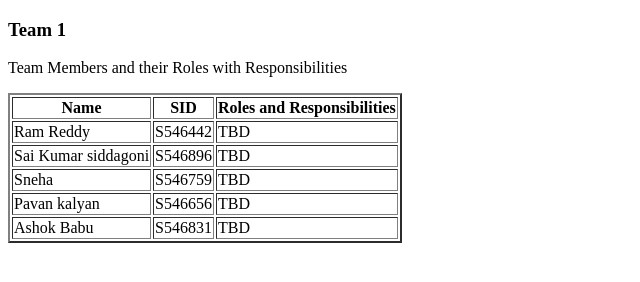
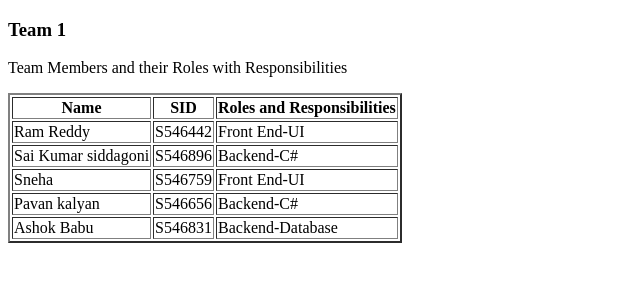
Before and after one commit to snehabedadhala/GDPTeam01, a plain HTML site: page Files/Index.html in a window 1280 px wide. Shown: the whole page, without its empty margins (0-640 px from the left). Drawn offline with Linux system fonts and the light colour scheme.

Commit message:
Update Index.html

```diff
--- a/Files/Index.html
+++ b/Files/Index.html
@@ -17,27 +17,27 @@
         <tr>
             <td>Ram Reddy</td>
             <td>S546442</td>
-            <td>TBD</td>
+            <td>Front End-UI</td>
         </tr>
         <tr>
             <td>Sai Kumar siddagoni</td>
             <td>S546896</td>
-            <td>TBD</td>
+            <td>Backend-C#</td>
         </tr>
         <tr>
             <td>Sneha</td>
             <td>S546759</td>
-            <td>TBD</td>
+            <td>Front End-UI</td>
         </tr>
         <tr>
             <td>Pavan kalyan</td>
             <td>S546656</td>
-            <td>TBD</td>
+            <td>Backend-C#</td>
         </tr>
         <tr>
             <td>Ashok Babu </td>
             <td>S546831</td>
-            <td>TBD</td>
+            <td>Backend-Database</td>
         </tr>
         </table>
     <body>
```
